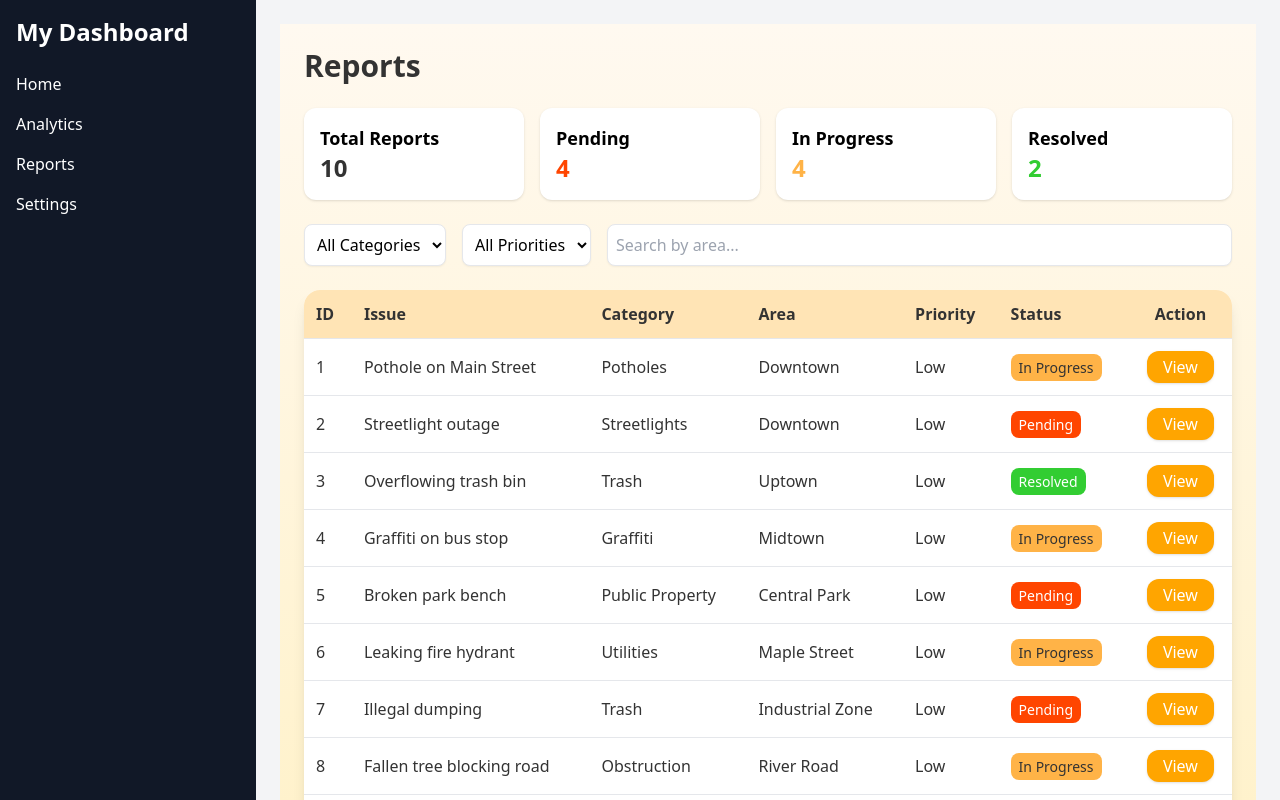
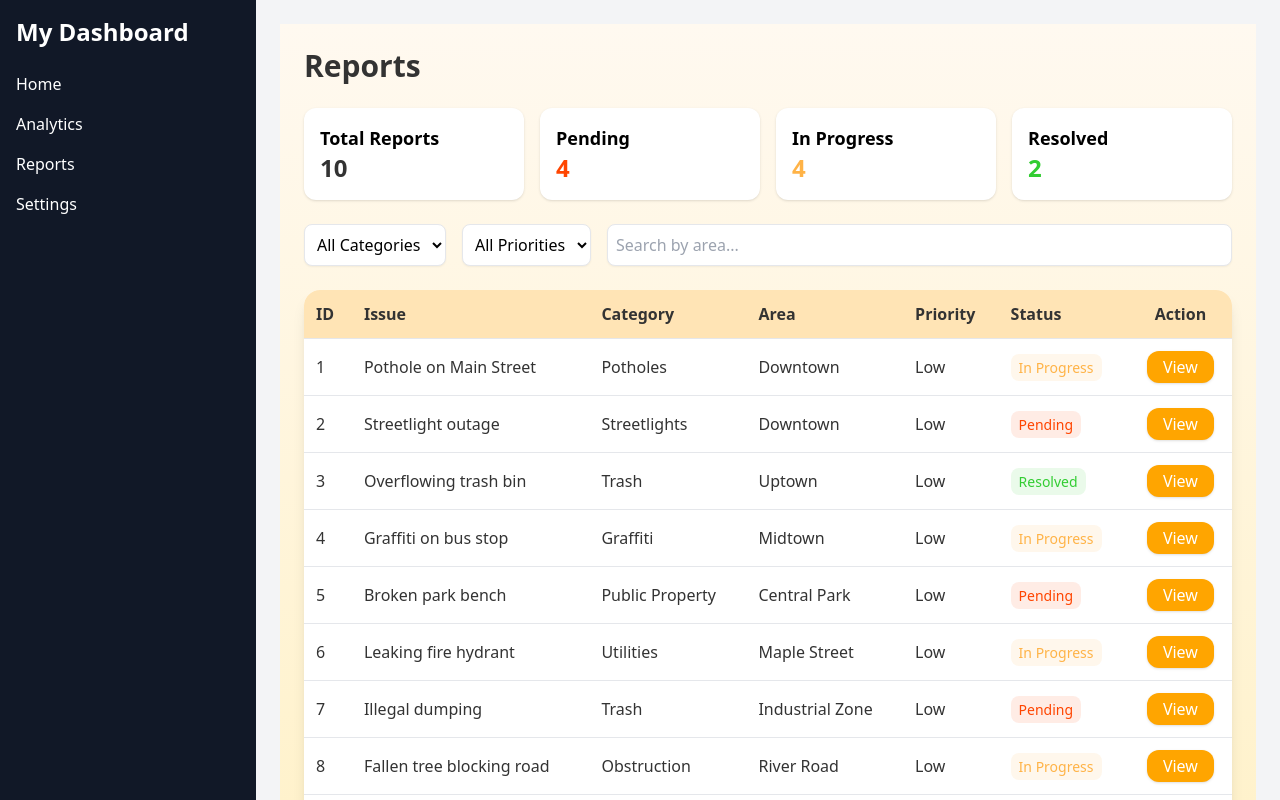
Before and after one commit to Dany1211/report_IT, a React (Vite) app in the folder Web_Admin/: page /Reports in a window 1280 px wide. Built offline with nearby package versions, Linux system fonts and the light colour scheme.

Commit message:
color code updated

```diff
--- a/Web_Admin/src/pages/Home.jsx
+++ b/Web_Admin/src/pages/Home.jsx
@@ -238,7 +238,7 @@ const StatCard = ({ title, value, icon }) => (
 // Helper function to get status colors
 const getStatusColor = (status) => {
   switch (status) {
-    case "Open":
+    case "Pending":
       return "text-[#FF4500] bg-[#FF4500]/10";
     case "In Progress":
       return "text-[#FFB347] bg-[#FFB347]/10";
@@ -312,7 +312,7 @@ export default function App() {
     {
       id: 2,
       issue: "Streetlight outage",
-      status: "Open",
+      status: "Pending",
       location: "37.7818° N, 122.4085° W",
     },
     {
@@ -337,7 +337,7 @@ export default function App() {
         {/* Stat Cards Grid */}
         <div className="grid grid-cols-1 sm:grid-cols-2 lg:grid-cols-4 gap-6">
           <StatCard
-            title="Open Issues"
+            title="Pending Issues"
             value="42"
             icon={<AlertCircle size={20} />}
           />
--- a/Web_Admin/src/pages/Reports.jsx
+++ b/Web_Admin/src/pages/Reports.jsx
@@ -168,15 +168,16 @@ export default function Reports() {
   const getStatusStyle = (status) => {
     switch (status) {
       case "Resolved":
-        return "bg-[#32CD32] text-white px-2 py-1 rounded-lg text-sm";
+        return "bg-[#32CD32]/10 text-[#32CD32] px-2 py-1 rounded-lg text-sm";
       case "In Progress":
-        return "bg-[#FFB347] text-[#333] px-2 py-1 rounded-lg text-sm";
+        return "bg-[#FFB347]/10 text-[#FFB347] px-2 py-1 rounded-lg text-sm";
       case "Pending":
-        return "bg-[#FF4500] text-white px-2 py-1 rounded-lg text-sm";
+        return "bg-[#FF4500]/10 text-[#FF4500] px-2 py-1 rounded-lg text-sm";
       default:
         return "px-2 py-1 rounded-lg text-sm";
     }
   };
+
 
   // Save updates from modal
   const handleSaveChanges = () => {
```
Lines whose indentation alone changed are shown as unchanged.
